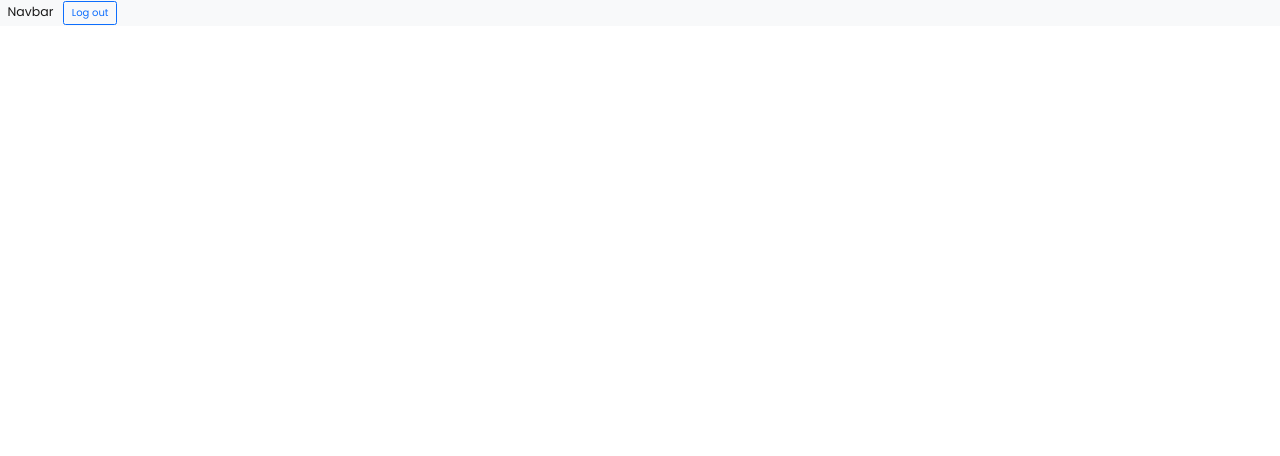
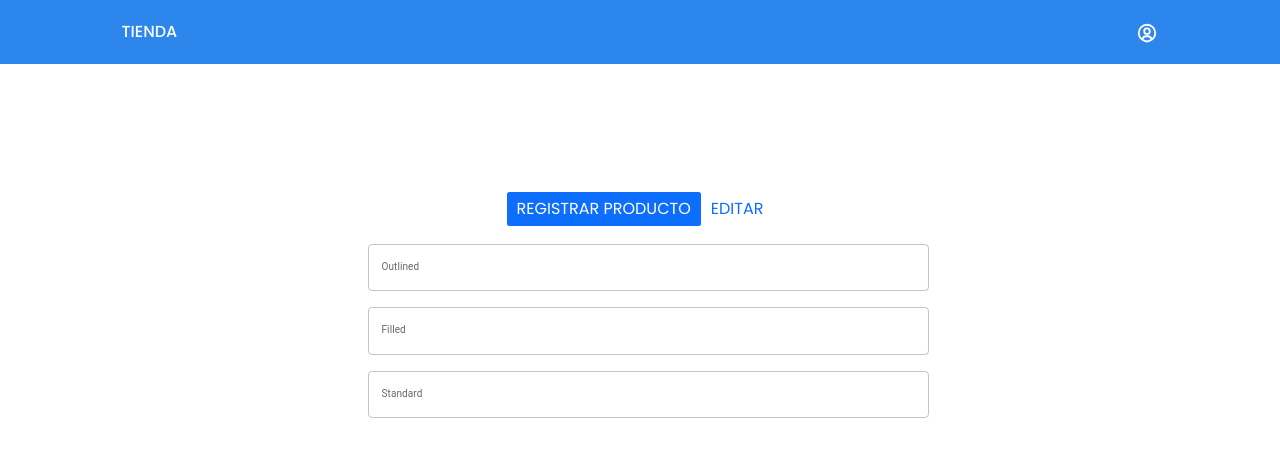
Before and after one commit to Box-MDE/ecommerce, a React (Create React App) app: page /admin in a window 1280 px wide. Shown: the top 456 px of the page. Built offline with nearby package versions, Linux system fonts and the light colour scheme.

Commit message:
agregando cosas al admin

```diff
--- a/package.json
+++ b/package.json
@@ -4,6 +4,10 @@
   "private": true,
   "dependencies": {
     "@auth0/auth0-react": "^1.9.0",
+    "@emotion/react": "^11.7.1",
+    "@emotion/styled": "^11.6.0",
+    "@mui/material": "^5.2.8",
+    "@mui/styled-engine-sc": "^5.1.0",
     "@testing-library/jest-dom": "^5.14.1",
     "@testing-library/react": "^12.0.0",
     "@testing-library/user-event": "^13.2.1",
@@ -17,6 +21,7 @@
     "reactstrap": "^9.0.1",
     "router-dom": "^2.2.9",
     "sass": "^1.48.0",
+    "styled-components": "^5.3.3",
     "web-vitals": "^2.1.0"
   },
   "scripts": {
--- a/src/components/Navbar.js
+++ b/src/components/Navbar.js
@@ -25,14 +25,7 @@ const Navbar = () => {
                         <BiCartAlt />
                     </div>
                     <div className='header-container__icon-login header-icons'>
-                        <BiUserCircle />
-                    </div>
-                    <div className="collapse header-collapse" id="navbarSupportedContent">
-                        <ul className="nvbar-nav me-auto mb-2 mb-lg-0">
-                            <li className="nav-item">
-                                <button className="btn btn-outline-primary" onClick={() => loginWithRedirect()}>Log In</button>
-                            </li>
-                        </ul>
+                       <BiUserCircle onClick={() => loginWithRedirect()}></BiUserCircle>
                     </div>
                 </div>
             </header>
--- a/src/components/NavbarPrivado.js
+++ b/src/components/NavbarPrivado.js
@@ -1,6 +1,8 @@
 import React from 'react'
 import { useAuth0 } from '@auth0/auth0-react';
 import { Link } from 'react-router-dom';
+
+import { BiUserCircle } from 'react-icons/bi';
 
 const NavbarPrivado = () => {
 
@@ -12,21 +14,14 @@ const NavbarPrivado = () => {
 
     return (
         <>
-            <nav className="navbar navbar-expand-lg navbar-light bg-light">
-                <div className="container-fluid">
-                    <Link className="navbar-brand" to='/'>Navbar</Link>
-                    <button className="navbar-toggler" type="button" data-bs-toggle="collapse" data-bs-target="#navbarSupportedContent" aria-controls="navbarSupportedContent" aria-expanded="false" aria-label="Toggle navigation">
-                        <span className="navbar-toggler-icon"></span>
-                    </button>
-                    <div className="collapse navbar-collapse" id="navbarSupportedContent">
-                        <ul className="navbar-nav me-auto mb-2 mb-lg-0">
-                            <li className="nav-item">
-                            <button className="btn btn-outline-primary" onClick={() => cerrarSesion()}>Log out</button>
-                            </li>
-                        </ul>
+            <header className='header'>
+                <div className="header-container">
+                    <Link className="header-container__title" to='/'>Tienda</Link>
+                    <div className='header-container__icon-login header-icons'>
+                    <BiUserCircle onClick={() => cerrarSesion()}></BiUserCircle>
                     </div>
                 </div>
-            </nav>
+            </header>
         </>
     )
 }
--- /dev/null
+++ b/src/components/Registrar.js
@@ -0,0 +1,27 @@
+import React from 'react'
+
+import Box from '@mui/material/Box'
+import TextField from '@mui/material/TextField'
+
+const Registrar = () => {
+    return (
+        <>
+        <div className='form'>
+            <Box
+                component="form"
+                sx={{
+                    '& > :not(style)': { m: 1, width: '100%' },
+                }}
+                noValidate
+                autoComplete="off"
+            >
+                <TextField id="outlined-basic" label="Outlined" variant="outlined" />
+                <TextField id="filled-basic" label="Filled" variant="outlined" />
+                <TextField id="standard-basic" label="Standard" variant="outlined" />
+            </Box>
+        </div>
+        </>
+    )
+}
+
+export default Registrar
--- /dev/null
+++ b/src/components/Tab.js
@@ -0,0 +1,24 @@
+import React from 'react'
+import Registrar from './Registrar'
+
+const Tab = () => {
+    return (
+        <>
+            <ul className="nav nav-pills mb-3" id="pills-tab" role="tablist">
+                <li className="nav-item" role="presentation">
+                    <button className="nav-link active" id="pills-home-tab" data-bs-toggle="pill" data-bs-target="#pills-home" type="button" role="tab" aria-controls="pills-home" aria-selected="true">REGISTRAR PRODUCTO</button>
+                </li>
+                <li className="nav-item" role="presentation">
+                    <button className="nav-link" id="pills-profile-tab" data-bs-toggle="pill" data-bs-target="#pills-profile" type="button" role="tab" aria-controls="pills-profile" aria-selected="false">EDITAR</button>
+                </li>
+            </ul>
+
+            <div className="tab-content" id="pills-tabContent">
+                <div className="tab-pane fade show active" id="pills-home" role="tabpanel" aria-labelledby="pills-home-tab"><Registrar /></div>
+                <div className="tab-pane fade" id="pills-profile" role="tabpanel" aria-labelledby="pills-profile-tab">hola2</div>
+            </div>
+        </>
+    )
+}
+
+export default Tab
--- a/src/pages/Admin.js
+++ b/src/pages/Admin.js
@@ -1,10 +1,18 @@
 import React from 'react'
 import NavbarPrivado from '../components/NavbarPrivado'
+import Tab from '../components/Tab'
+
+import '../scss/_admin.scss'
 
 const Admin = () => {
     return (
         <div>
             <NavbarPrivado />
+            <div className='content'>
+                <div className='tab'>
+                    <Tab />
+                </div>
+            </div>
         </div>
     )
 }
--- /dev/null
+++ b/src/scss/_admin.scss
@@ -0,0 +1,29 @@
+@import '../main';
+
+.content{
+    width: 100%;
+    margin-top: 10%;
+
+    .nav{
+        display: flex;
+        justify-content: center;
+    }
+
+    .tab-content{
+        display: block;
+        justify-content: center;
+    }
+
+    .tab{
+        display: block;
+        justify-content: center;
+        width: 100%;
+
+        .form{
+            display: flex;
+            justify-content: center;
+        }
+    }
+
+
+}
```
Also changed, not shown: 2 other files (tests, documents, lock files or other folders).
